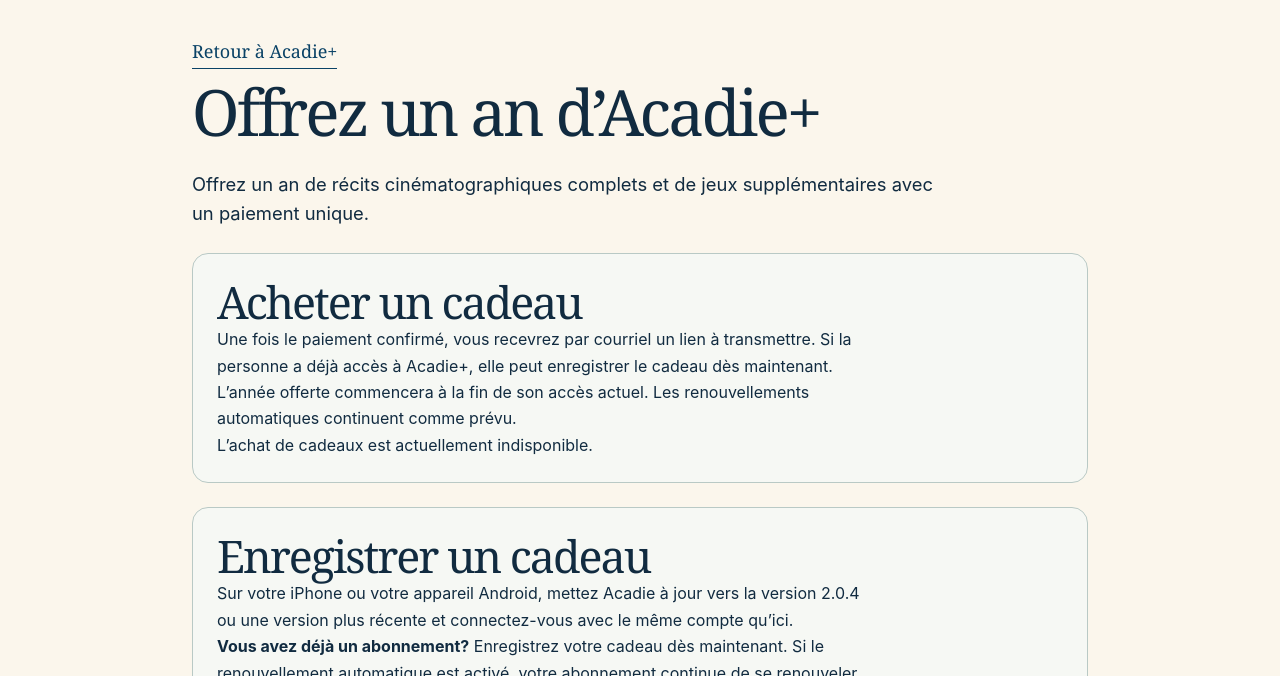
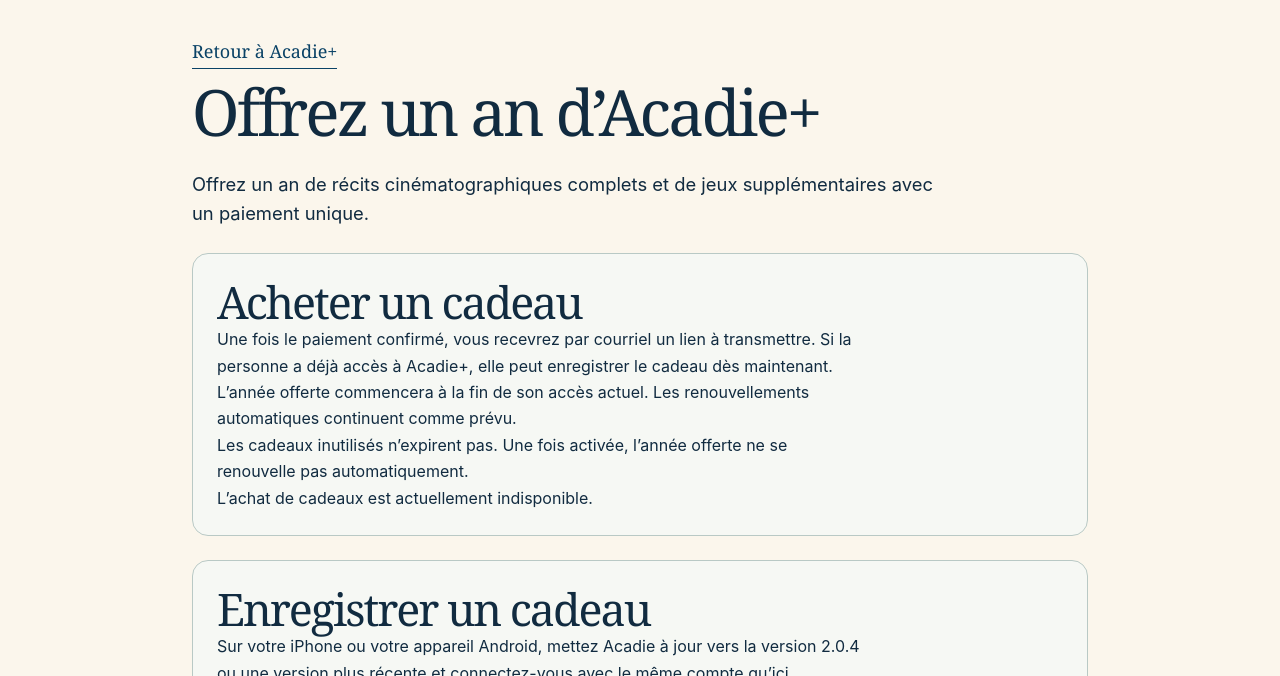
Before and after one commit to rogernc74/mapletrailsoftware-site, a plain HTML site: page acadie/fr-CA/plus/gift/index.html in a window 1280 px wide. Shown: the part 124-800 px from the top of the page. Drawn offline with Linux system fonts and the light colour scheme.

Commit message:
Publish approved gift terms in the site candidate

```diff
--- a/acadie/fr-CA/plus/gift/index.html
+++ b/acadie/fr-CA/plus/gift/index.html
@@ -25,6 +25,7 @@
 <section class="billing-account gift-panel" aria-labelledby="gift-buy-title" data-gift-purchase>
 <h2 id="gift-buy-title">Acheter un cadeau</h2>
 <p>Une fois le paiement confirmé, vous recevrez par courriel un lien à transmettre. Si la personne a déjà accès à Acadie+, elle peut enregistrer le cadeau dès maintenant. L’année offerte commencera à la fin de son accès actuel. Les renouvellements automatiques continuent comme prévu.</p>
+<p>Les cadeaux inutilisés n’expirent pas. Une fois activée, l’année offerte ne se renouvelle pas automatiquement.</p>
 <p data-gift-price></p>
 <p data-gift-purchase-status role="status">L’achat de cadeaux est actuellement indisponible.</p>
 <button type="button" class="button" data-gift-buy hidden>Passer au paiement</button>
```
Also changed, not shown: acadie/plus/gift/index.html (+1 -0 lines).
